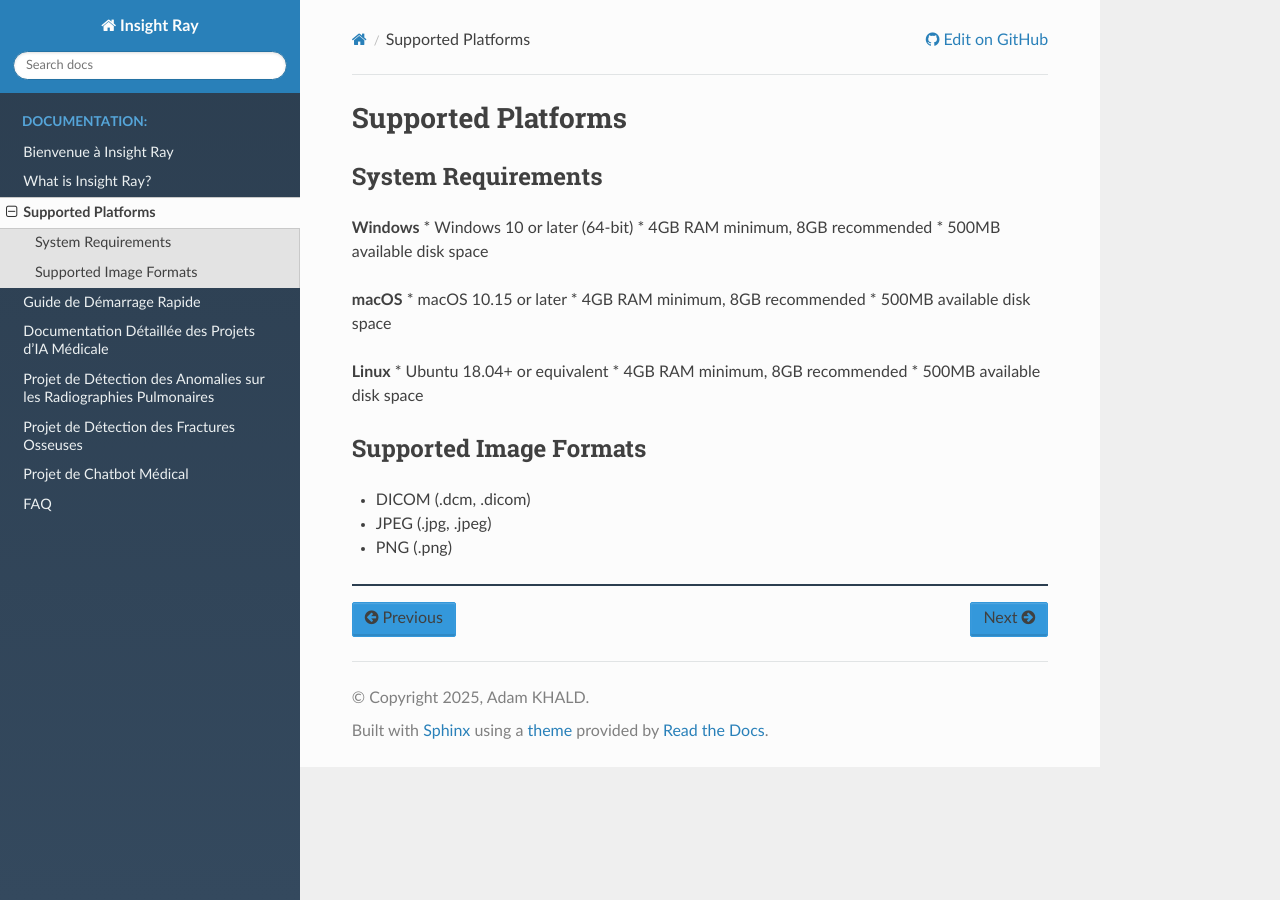
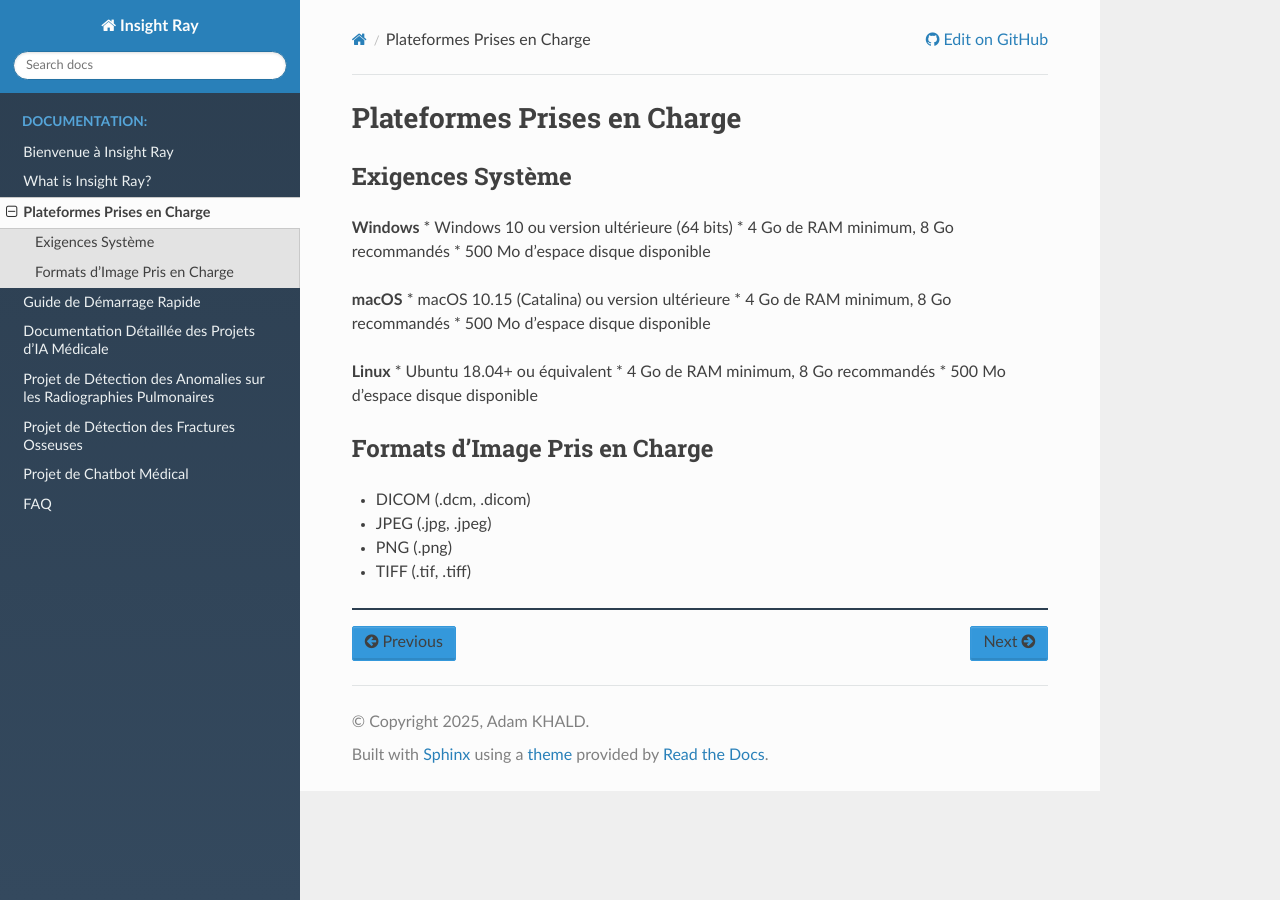
Before and after one commit to Adamkhald/InsightRay, a Sphinx documentation site: the page built from docs/supported-platforms.rst, in a window 1280 px wide. Built offline with Sphinx 7.4.7 and the Read the Docs theme 3.1.0, drawn with Linux system fonts in a browser that asks for light colours; pages that are not in the unit, such as notebooks, are missing from menus.

Commit message:
Update supported-platforms.rst

```diff
--- a/docs/supported-platforms.rst
+++ b/docs/supported-platforms.rst
@@ -1,28 +1,31 @@
-Supported Platforms
-===================
+.. _supported_platforms:
 
-System Requirements
--------------------
+===========================
+Plateformes Prises en Charge
+===========================
+
+Exigences Système
+-----------------
 
 **Windows**
-* Windows 10 or later (64-bit)
-* 4GB RAM minimum, 8GB recommended
-* 500MB available disk space
-
+* Windows 10 ou version ultérieure (64 bits)
+* 4 Go de RAM minimum, 8 Go recommandés
+* 500 Mo d'espace disque disponible
 
 **macOS**
-* macOS 10.15 or later
-* 4GB RAM minimum, 8GB recommended
-* 500MB available disk space
+* macOS 10.15 (Catalina) ou version ultérieure
+* 4 Go de RAM minimum, 8 Go recommandés
+* 500 Mo d'espace disque disponible
 
 **Linux**
-* Ubuntu 18.04+ or equivalent
-* 4GB RAM minimum, 8GB recommended
-* 500MB available disk space
+* Ubuntu 18.04+ ou équivalent
+* 4 Go de RAM minimum, 8 Go recommandés
+* 500 Mo d'espace disque disponible
 
-Supported Image Formats
------------------------
+Formats d'Image Pris en Charge
+-----------------------------
 
 * DICOM (.dcm, .dicom)
 * JPEG (.jpg, .jpeg)
 * PNG (.png)
+* TIFF (.tif, .tiff)
```
